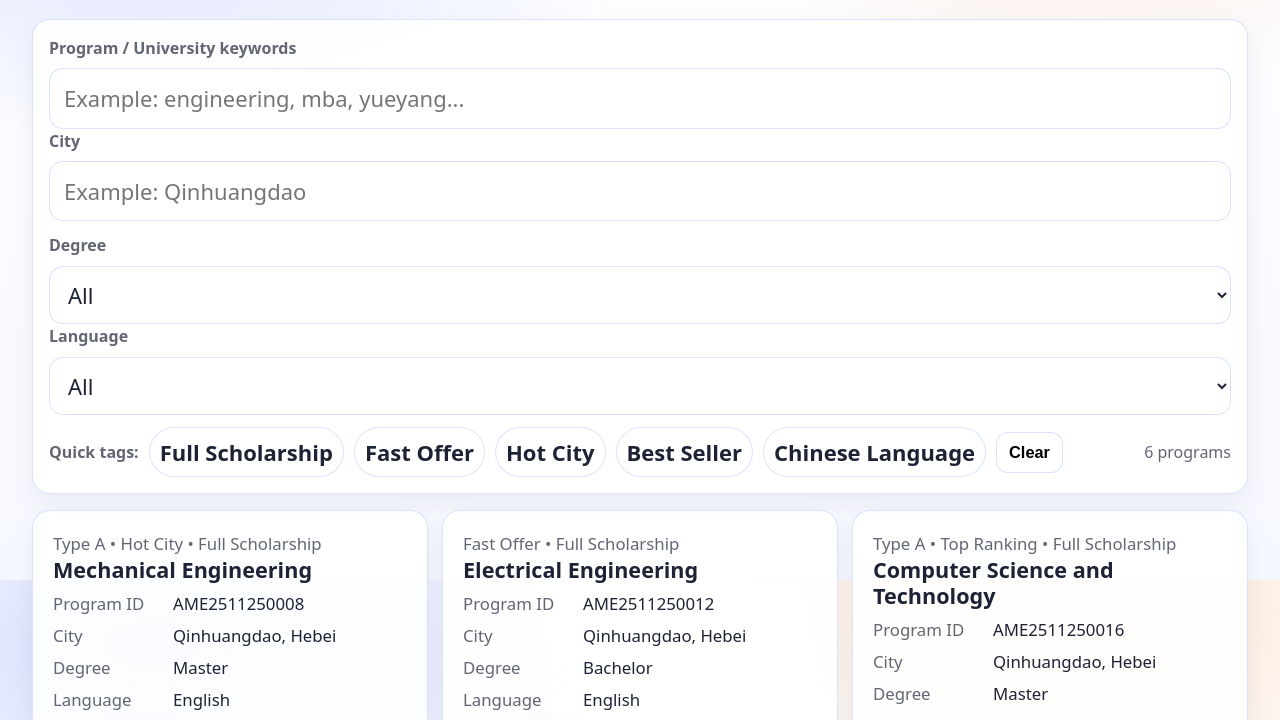
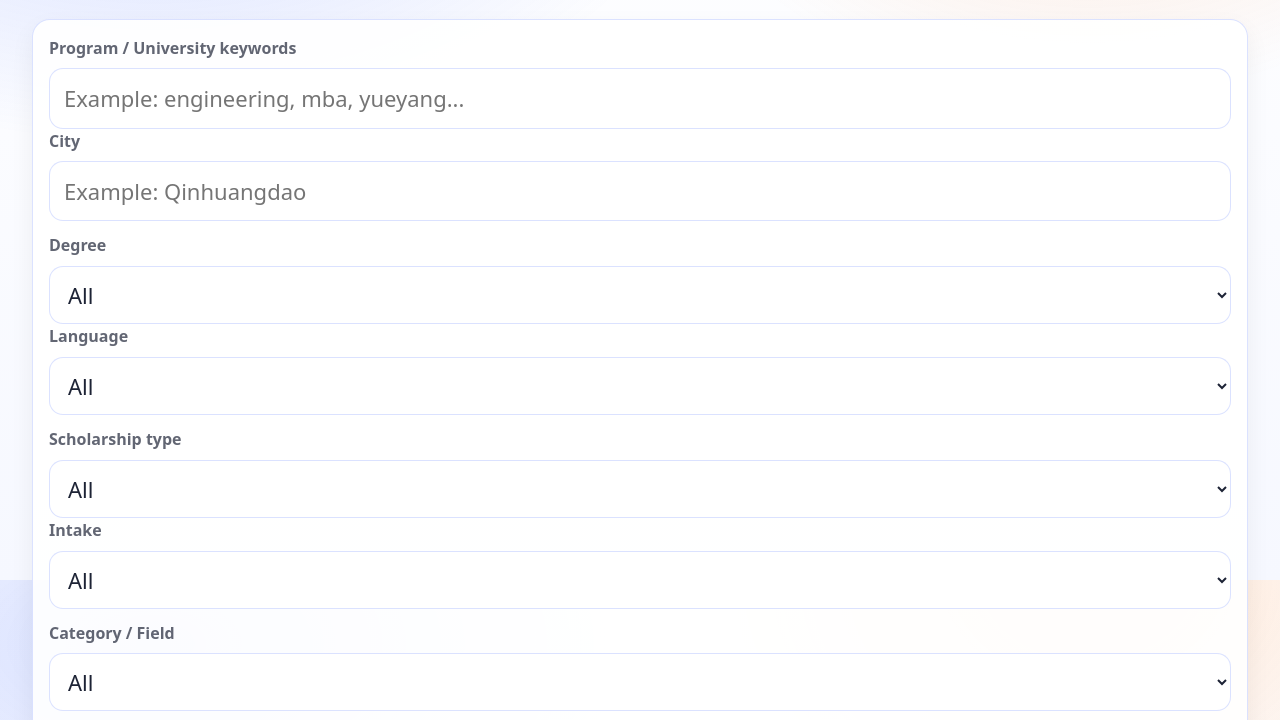
Before and after one commit to MarvelousRachel/worldlight-study-in-china, a website: page programs-marketplace.html in a window 1280 px wide. Shown: the part 220-940 px from the top of the page. Drawn offline with Linux system fonts and the light colour scheme.

Commit message:
Add scholarship type, intake, and category filters to programs marketplace

```diff
--- a/data/programs-data.js
+++ b/data/programs-data.js
@@ -18,11 +18,11 @@ window.WORLDLIGHT_PROGRAMS = [
     id: "AME2511250012",
     name: "Electrical Engineering",
     city: "Qinhuangdao, Hebei",
-    degree: "Bachelor",
+  degree: "Bachelor",
     language: "English",
-    intake: "September",
-    scholarshipType: "",
-    tags: ["Fast Offer", "Full Scholarship"],
+  intake: "2026 Autumn",
+  scholarshipType: "Type A",
+  tags: ["Fast Offer", "Full Scholarship", "Hot City"],
     category: "Engineering",
     detailUrl: "./programs/electrical-engineering.html",
   },
--- a/programs-marketplace.html
+++ b/programs-marketplace.html
@@ -86,6 +86,35 @@
               </div>
             </div>
 
+            <div class="grid-2" style="gap: 14px; margin-top: 12px">
+              <div>
+                <label class="muted" for="prog-type" style="display:block; margin-bottom: 8px">Scholarship type</label>
+                <select id="prog-type" class="input">
+                  <option value="">All</option>
+                  <option>Type A</option>
+                  <option>Type B</option>
+                  <option>Type C</option>
+                </select>
+              </div>
+              <div>
+                <label class="muted" for="prog-intake" style="display:block; margin-bottom: 8px">Intake</label>
+                <select id="prog-intake" class="input">
+                  <option value="">All</option>
+                  <option>2026 Autumn</option>
+                </select>
+              </div>
+            </div>
+
+            <div style="margin-top: 12px">
+              <label class="muted" for="prog-category" style="display:block; margin-bottom: 8px">Category / Field</label>
+              <select id="prog-category" class="input">
+                <option value="">All</option>
+                <option>Engineering</option>
+                <option>Management</option>
+                <option>Foundation Course</option>
+              </select>
+            </div>
+
             <div style="margin-top: 12px; display:flex; gap: 10px; flex-wrap: wrap; align-items: center">
               <span class="muted" style="font-weight: 700">Quick tags:</span>
               <button class="chip" type="button" data-prog-tag="Full Scholarship">Full Scholarship</button>
@@ -129,6 +158,9 @@
         const cityEl = $("#prog-city");
         const degreeEl = $("#prog-degree");
         const langEl = $("#prog-language");
+  const typeEl = $("#prog-type");
+  const intakeEl = $("#prog-intake");
+  const categoryEl = $("#prog-category");
         const resultsEl = $("#prog-results");
         const countEl = $("#prog-count");
         const clearEl = $("#prog-clear");
@@ -228,12 +260,15 @@
             city: normalize(cityEl?.value || ""),
             degree: String(degreeEl?.value || "").trim(),
             language: String(langEl?.value || "").trim(),
+            type: String(typeEl?.value || "").trim(),
+            intake: String(intakeEl?.value || "").trim(),
+            category: String(categoryEl?.value || "").trim(),
             tag: normalize(document.body.getAttribute("data-prog-tag") || ""),
           };
         };
 
         const applyFilters = () => {
-          const { q, city, degree, language, tag } = getState();
+          const { q, city, degree, language, type, intake, category, tag } = getState();
 
           const items = list.filter((p) => {
             const hay = normalize([p.name, p.id, p.city, p.degree, p.language, p.category, ...(p.tags || []), p.scholarshipType].join(" "));
@@ -241,8 +276,11 @@
             const matchesCity = !city || normalize(p.city).includes(city);
             const matchesDegree = !degree || String(p.degree) === degree;
             const matchesLang = !language || String(p.language) === language;
+            const matchesType = !type || String(p.scholarshipType || "") === type;
+            const matchesIntake = !intake || String(p.intake || "") === intake;
+            const matchesCategory = !category || String(p.category || "") === category;
             const matchesTag = !tag || normalize((p.tags || []).join(" ")).includes(tag) || normalize(p.scholarshipType || "").includes(tag);
-            return matchesQ && matchesCity && matchesDegree && matchesLang && matchesTag;
+            return matchesQ && matchesCity && matchesDegree && matchesLang && matchesType && matchesIntake && matchesCategory && matchesTag;
           });
 
           render(items);
@@ -250,7 +288,7 @@
 
         // Wire inputs
         [qEl, cityEl].forEach((el) => el && el.addEventListener("input", applyFilters));
-        [degreeEl, langEl].forEach((el) => el && el.addEventListener("change", applyFilters));
+  [degreeEl, langEl, typeEl, intakeEl, categoryEl].forEach((el) => el && el.addEventListener("change", applyFilters));
 
         document.querySelectorAll("button[data-prog-tag]").forEach((btn) => {
           btn.addEventListener("click", () => {
@@ -265,6 +303,9 @@
             if (cityEl) cityEl.value = "";
             if (degreeEl) degreeEl.value = "";
             if (langEl) langEl.value = "";
+            if (typeEl) typeEl.value = "";
+            if (intakeEl) intakeEl.value = "";
+            if (categoryEl) categoryEl.value = "";
             document.body.removeAttribute("data-prog-tag");
             applyFilters();
           });
```
